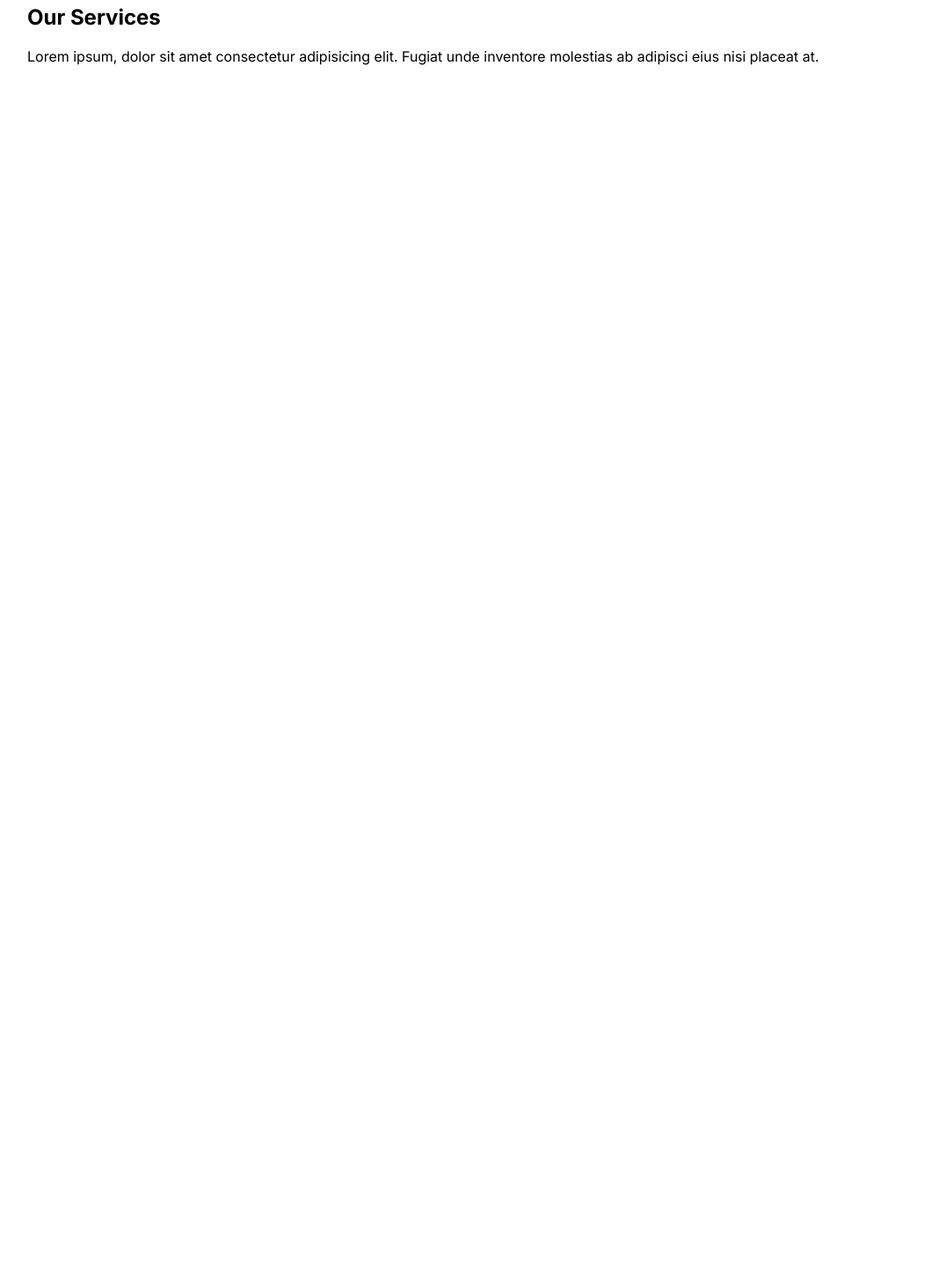
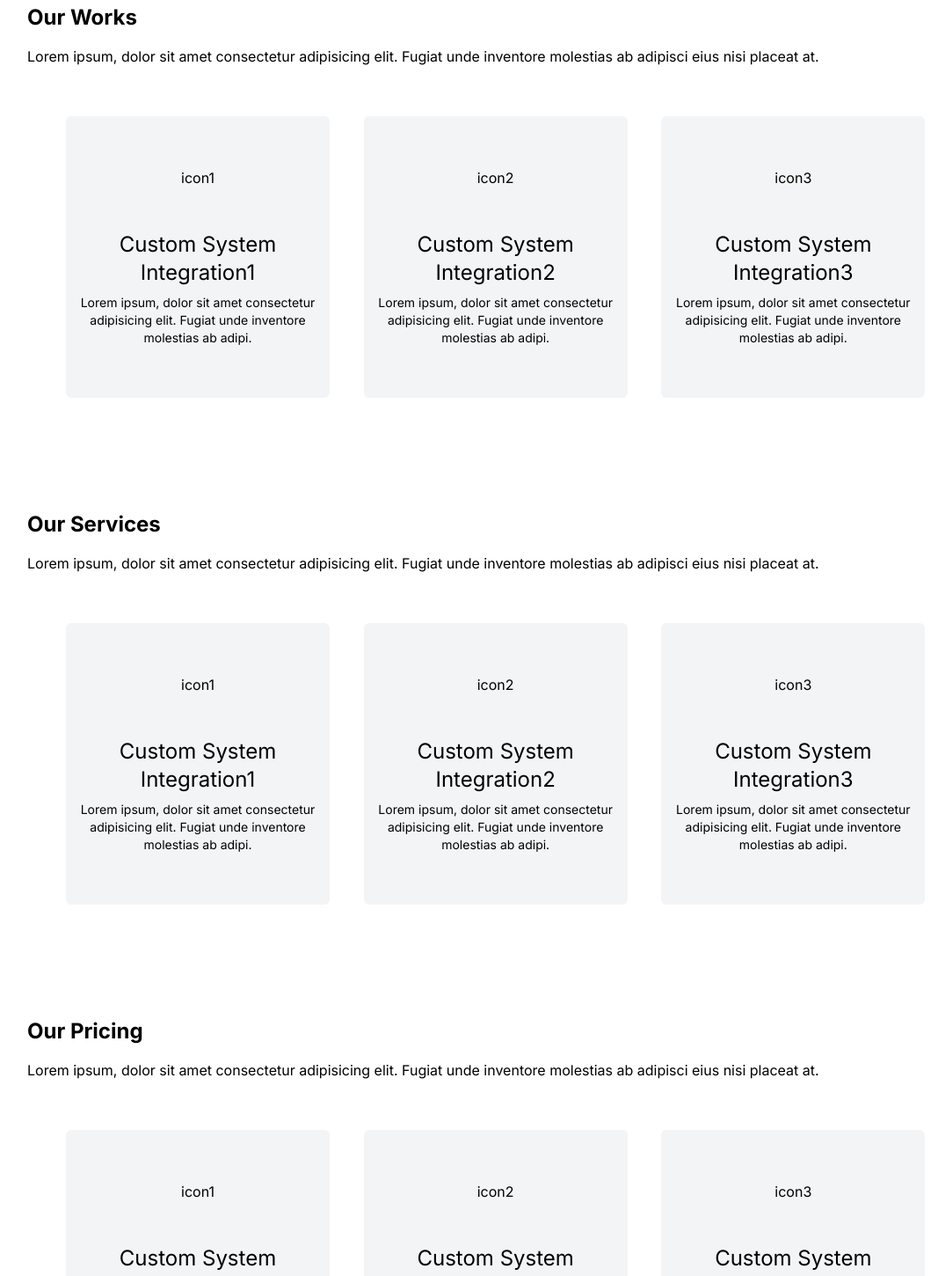
Before and after one commit to 2625-glitch/LandingPage, a React app: page /home in a window 1280 px wide. Shown: the part 860-2310 px from the top of the page at 88% size, without its empty margins (81-1148 px from the left). Before the commit the page ends 1000 px from the top, so only its background shows below. Built offline with nearby package versions, Linux system fonts and the light colour scheme; the HTML template or start-up script is replaced by a standard one.

Commit message:
Added navigation and routes to different pages

```diff
--- a/package.json
+++ b/package.json
@@ -14,6 +14,7 @@
     "react": "^18.2.0",
     "react-dom": "^18.2.0",
     "react-icons": "^5.0.1",
+    "react-router-dom": "^6.22.3",
     "react-scroll": "^1.9.0"
   },
   "devDependencies": {
--- a/src/App.jsx
+++ b/src/App.jsx
@@ -2,14 +2,25 @@ import "./App.css";
 import Navbar from "./components/Navbar";
 import Home from "./components/Home";
 import Service from "./components/Service";
+import Works from "./components/Works";
+import Pricing from "./components/Pricing";
+import Contact from "./components/Contact";
+import { BrowserRouter, Routes, Route } from "react-router-dom";
+import Demos from './pages/Demos';
+import DashBoard from "./pages/DashBoard";
 function App() {
 
   return (
-    <>
-  <Navbar/>
-  <Home/>
-  <Service/>
-    </>
+    <div>
+<BrowserRouter>
+      <Routes>
+        <Route index='/home' element={<Home/>}/>
+        <Route path='/home' element={<Home/>}/>
+        <Route path='/demos' element={<Demos/>}/>
+        <Route path='/dashboard' element={<DashBoard/>}/>
+      </Routes>
+     </BrowserRouter>
+    </div>
   )
 }
 
--- a/src/components/Contact.jsx
+++ b/src/components/Contact.jsx
@@ -0,0 +1,11 @@
+import React from 'react'
+
+const Contact = () => {
+  return (
+    <div className='md:px-28 px-6 py-16 max-w-screen-2xl mx-auto' id='contact'>
+      Hii i am from Contact.jsx
+    </div>
+  )
+}
+
+export default Contact
--- a/src/components/Home.jsx
+++ b/src/components/Home.jsx
@@ -1,11 +1,20 @@
 import React from 'react'
-
+import Navbar from './Navbar';
+import Works from './Works';
+import Service from './Service';
+import Pricing from './Pricing';
+import Contact from './Contact';
 const Home = () => {
   return (
-    <div className='bg-gray-900'>
-      <div className='px-4 lg:px-14 max-w-screen-2xl mx-auto min-h-screen h-screen'>
+    <div id="home">
+      <Navbar/>
+      <div className='px-4 lg:px-14 max-w-screen-2xl mx-auto min-h-screen h-screen bg-gray-500'>
         <p className='text-5xl mb-4 font-semibold text-white'>Build More; Sell More;</p>
       </div>
+      <Works/>
+      <Service/>
+      <Pricing/>
+      <Contact/>
     </div>
   );
 };
--- a/src/components/Navbar.jsx
+++ b/src/components/Navbar.jsx
@@ -2,6 +2,7 @@ import React, { useEffect, useState } from "react";
 import  landingIntro from "../assets/elements-landing2/sq-9.jpg"
 import { Link } from "react-scroll";
 import { FaXmark, FaBars } from "react-icons/fa6";
+import { useNavigate } from "react-router-dom";
 
 const Navbar = () => {
     const [isMenuOpen , setIsMenuOpen] = useState(false);
@@ -26,7 +27,12 @@ const Navbar = () => {
             window.addEventListener('scroll' , handleScroll);
         }
     });
+    const history = useNavigate();
 
+    function handleAccountClick() {
+        console.log('handle click called')
+        history('/dashboard')
+    }
     // navItems Array
     const navItems = [
         {link: 'Demos' , path: "demos"},
@@ -42,14 +48,14 @@ const Navbar = () => {
                 <div className="flex justify-between items-center text-base gap-8">
                     <a href=""><img src="" alt=""/>React</a>
                     {/*Nav Items for larger devices */}
-                    <ul className='md:flex space-x-12 hidden'>
+                    <ul className='md:flex space-x-12 hidden cursor-pointer'>
                         {
                             navItems.map(({link,path}) =>  <Link to={path} spy={true} key={path} smooth={true} offset={-100} className="block text-base font-semibold text-slate-900 hover:bg-gray-100 first:font-medium">{link}</Link>)
                         }
 
                     </ul>
                     {/*My account for larger devices*/}
-                    <div className="space-x-12 hidden lg:flex items-center">
+                    <div className="space-x-12 hidden lg:flex items-center" onClick={handleAccountClick}>
                         <a href="/" className="hidden lg:flex items-center hover:bg-gray-100"> My account</a>
                     </div>
                     {/*Menu icon for mobile devices*/}
@@ -62,7 +68,7 @@ const Navbar = () => {
                     </div>
                 </div>
                 {/*Nav items for mobile devices */}
-                <div className={`space-y-8 px-4 mt-16 py-16 bg-gray-300 ${isMenuOpen ? "block fixed top-0 right-0 left-0": "hidden"}`}>
+                <div className={`space-y-8 px-4 mt-16 py-16 bg-gray-300  ${isMenuOpen ? "block fixed top-0 right-0 left-0": "hidden"}`}>
                 {
                             navItems.map(({link,path}) =>  <Link to={path} spy={true} key={path} smooth={true} offset={-100} className="block text-base font-semibold text-slate-900 hover:bg-gray-100 first:font-medium">{link}</Link>)
                         }
--- a/src/components/Pricing.jsx
+++ b/src/components/Pricing.jsx
@@ -0,0 +1,33 @@
+import React from 'react'
+
+const Pricing = () => {
+    const services = [
+        {id:1 , title: "Custom System Integration1" , desc: "Lorem ipsum, dolor sit amet consectetur adipisicing elit. Fugiat unde inventore molestias ab adipi." , image:"icon1"},
+        {id:2 , title: "Custom System Integration2" , desc: "Lorem ipsum, dolor sit amet consectetur adipisicing elit. Fugiat unde inventore molestias ab adipi." , image:"icon2"},
+        {id:3 , title: "Custom System Integration3" , desc: "Lorem ipsum, dolor sit amet consectetur adipisicing elit. Fugiat unde inventore molestias ab adipi." , image:"icon3"}
+    ]
+  return (
+    <div className='md:px-28 px-6 py-16 max-w-screen-2xl mx-auto' id='pricing'>
+        <div>
+            <h2 className='text-2xl font-bold mb-4'>Our Pricing</h2>
+            <p>
+            Lorem ipsum, dolor sit amet consectetur adipisicing elit. Fugiat unde inventore molestias ab adipisci eius nisi placeat at.
+            </p>
+        </div>
+        <div className='mt-14 grid lg:grid-cols-3 md:grid-cols-2 grid-cols-1  md:w-11/12 mx-auto gap-12'>
+          {
+            services.map(service => <div key={service.id} className='px-4 py-8 text-center md:w-[300px] mx-auto md:h-80 rounded-md shadowcursor-pointer hover:-translate-y-5
+            hover:border-b-4 hover:border-indigo-700 transition-all duration-300 flex items-center justify-center h-full bg-gray-100'>
+            <div>
+              <div className='h-14 w-14 mx-auto rounted-t1-3xl rounded-br-3xl mb-4'>{service.image}</div>
+              <h4 className='text-2xl font-semi-bold mb-2 px-2'>{service.title}</h4>
+              <p className='text-sm'>{service.desc}</p>
+            </div>
+            </div>)
+          }
+        </div>
+    </div>
+  );
+};
+
+export default Pricing;
--- a/src/components/Service.jsx
+++ b/src/components/Service.jsx
@@ -2,16 +2,30 @@ import React from 'react'
 
 const Service = () => {
     const services = [
-        {id:1 , title: "Custom System Integration" , desc: "Lorem ipsum, dolor sit amet consectetur adipisicing elit. Fugiat unde inventore molestias ab adipi." , image:"icon1"}
+        {id:1 , title: "Custom System Integration1" , desc: "Lorem ipsum, dolor sit amet consectetur adipisicing elit. Fugiat unde inventore molestias ab adipi." , image:"icon1"},
+        {id:2 , title: "Custom System Integration2" , desc: "Lorem ipsum, dolor sit amet consectetur adipisicing elit. Fugiat unde inventore molestias ab adipi." , image:"icon2"},
+        {id:3 , title: "Custom System Integration3" , desc: "Lorem ipsum, dolor sit amet consectetur adipisicing elit. Fugiat unde inventore molestias ab adipi." , image:"icon3"}
     ]
   return (
-    <div className='md:px-28 px-6 py-16 max-w-screen-2xl mx-auto'>
+    <div className='md:px-28 px-6 py-16 max-w-screen-2xl mx-auto' id='service'>
         <div>
             <h2 className='text-2xl font-bold mb-4'>Our Services</h2>
             <p>
             Lorem ipsum, dolor sit amet consectetur adipisicing elit. Fugiat unde inventore molestias ab adipisci eius nisi placeat at.
             </p>
         </div>
+        <div className='mt-14 grid lg:grid-cols-3 md:grid-cols-2 grid-cols-1  md:w-11/12 mx-auto gap-12'>
+          {
+            services.map(service => <div key={service.id} className='px-4 py-8 text-center md:w-[300px] mx-auto md:h-80 rounded-md shadowcursor-pointer hover:-translate-y-5
+            hover:border-b-4 hover:border-indigo-700 transition-all duration-300 flex items-center justify-center h-full bg-gray-100'>
+            <div>
+              <div className='h-14 w-14 mx-auto rounted-t1-3xl rounded-br-3xl mb-4'>{service.image}</div>
+              <h4 className='text-2xl font-semi-bold mb-2 px-2'>{service.title}</h4>
+              <p className='text-sm'>{service.desc}</p>
+            </div>
+            </div>)
+          }
+        </div>
     </div>
   );
 };
--- a/src/components/Works.jsx
+++ b/src/components/Works.jsx
@@ -0,0 +1,33 @@
+import React from 'react'
+
+const Works = () => {
+    const services = [
+        {id:1 , title: "Custom System Integration1" , desc: "Lorem ipsum, dolor sit amet consectetur adipisicing elit. Fugiat unde inventore molestias ab adipi." , image:"icon1"},
+        {id:2 , title: "Custom System Integration2" , desc: "Lorem ipsum, dolor sit amet consectetur adipisicing elit. Fugiat unde inventore molestias ab adipi." , image:"icon2"},
+        {id:3 , title: "Custom System Integration3" , desc: "Lorem ipsum, dolor sit amet consectetur adipisicing elit. Fugiat unde inventore molestias ab adipi." , image:"icon3"}
+    ]
+  return (
+    <div className='md:px-28 px-6 py-16 max-w-screen-2xl mx-auto' id='works'>
+        <div>
+            <h2 className='text-2xl font-bold mb-4'>Our Works</h2>
+            <p>
+            Lorem ipsum, dolor sit amet consectetur adipisicing elit. Fugiat unde inventore molestias ab adipisci eius nisi placeat at.
+            </p>
+        </div>
+        <div className='mt-14 grid lg:grid-cols-3 md:grid-cols-2 grid-cols-1  md:w-11/12 mx-auto gap-12'>
+          {
+            services.map(service => <div key={service.id} className='px-4 py-8 text-center md:w-[300px] mx-auto md:h-80 rounded-md shadowcursor-pointer hover:-translate-y-5
+            hover:border-b-4 hover:border-indigo-700 transition-all duration-300 flex items-center justify-center h-full bg-gray-100'>
+            <div>
+              <div className='h-14 w-14 mx-auto rounted-t1-3xl rounded-br-3xl mb-4'>{service.image}</div>
+              <h4 className='text-2xl font-semi-bold mb-2 px-2'>{service.title}</h4>
+              <p className='text-sm'>{service.desc}</p>
+            </div>
+            </div>)
+          }
+        </div>
+    </div>
+  );
+};
+
+export default Works;
--- /dev/null
+++ b/src/pages/DashBoard.jsx
@@ -0,0 +1,11 @@
+import React from 'react'
+
+const DashBoard = () => {
+  return (
+    <div>
+      Hii i am from Dashboard.jsx
+    </div>
+  )
+}
+
+export default DashBoard
--- /dev/null
+++ b/src/pages/Demos.jsx
@@ -0,0 +1,11 @@
+import React from 'react'
+
+const Demos = () => {
+  return (
+    <div>
+      <h1>Hii i am from demo</h1>
+    </div>
+  )
+}
+
+export default Demos
```
Also changed, not shown: 1 other file (tests, documents, lock files or other folders).
